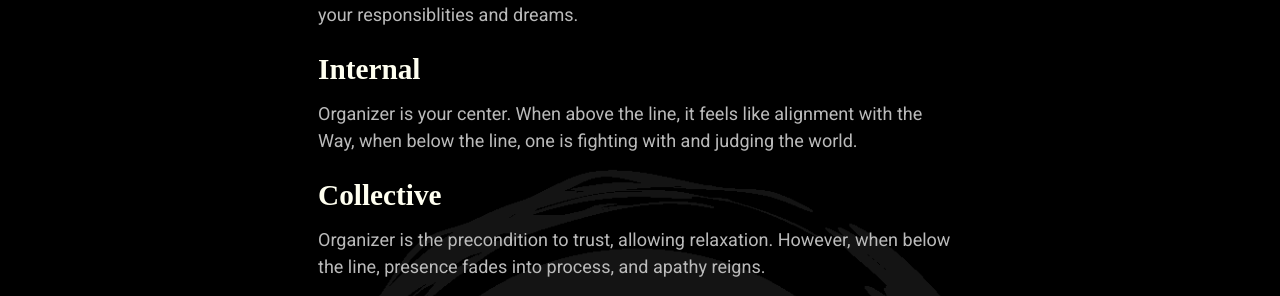
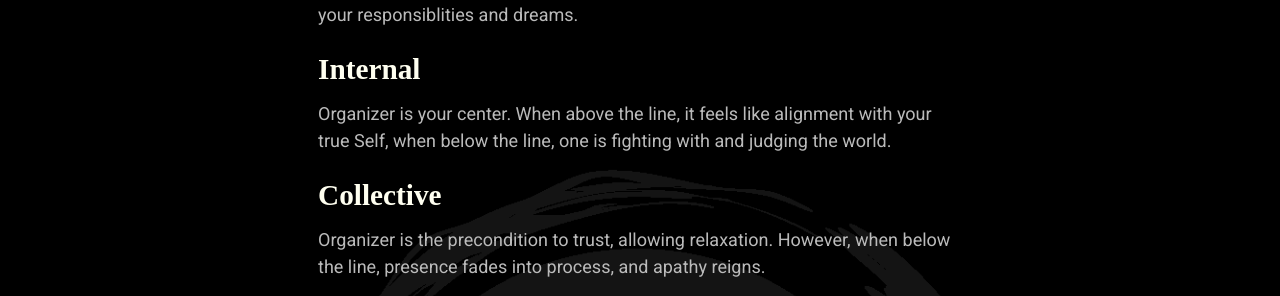
Before and after one commit to mindset-dojo/mindset-dojo.github.io, a Jekyll site: the page built from _forms/organizer.md, in a window 1280 px wide and 900 px high, scrolled down 416 px. Shown: the part 157-453 px from the top of the window. Built offline with Jekyll 4.4.1, drawn with Linux system fonts in a browser that asks for light colours; some web fonts are replaced.

Commit message:
refactor(organizer): remove reference to the way.

```diff
--- a/_forms/organizer.md
+++ b/_forms/organizer.md
@@ -22,7 +22,7 @@ Through care and diligence, you move and get rid of things as it makes sense. Th
 
 ### Internal
 
-Organizer is your center. When above the line, it feels like alignment with the Way, when below the line, one is fighting with and judging the world.
+Organizer is your center. When above the line, it feels like alignment with your true Self, when below the line, one is fighting with and judging the world.
 
 ### Collective
 
```
